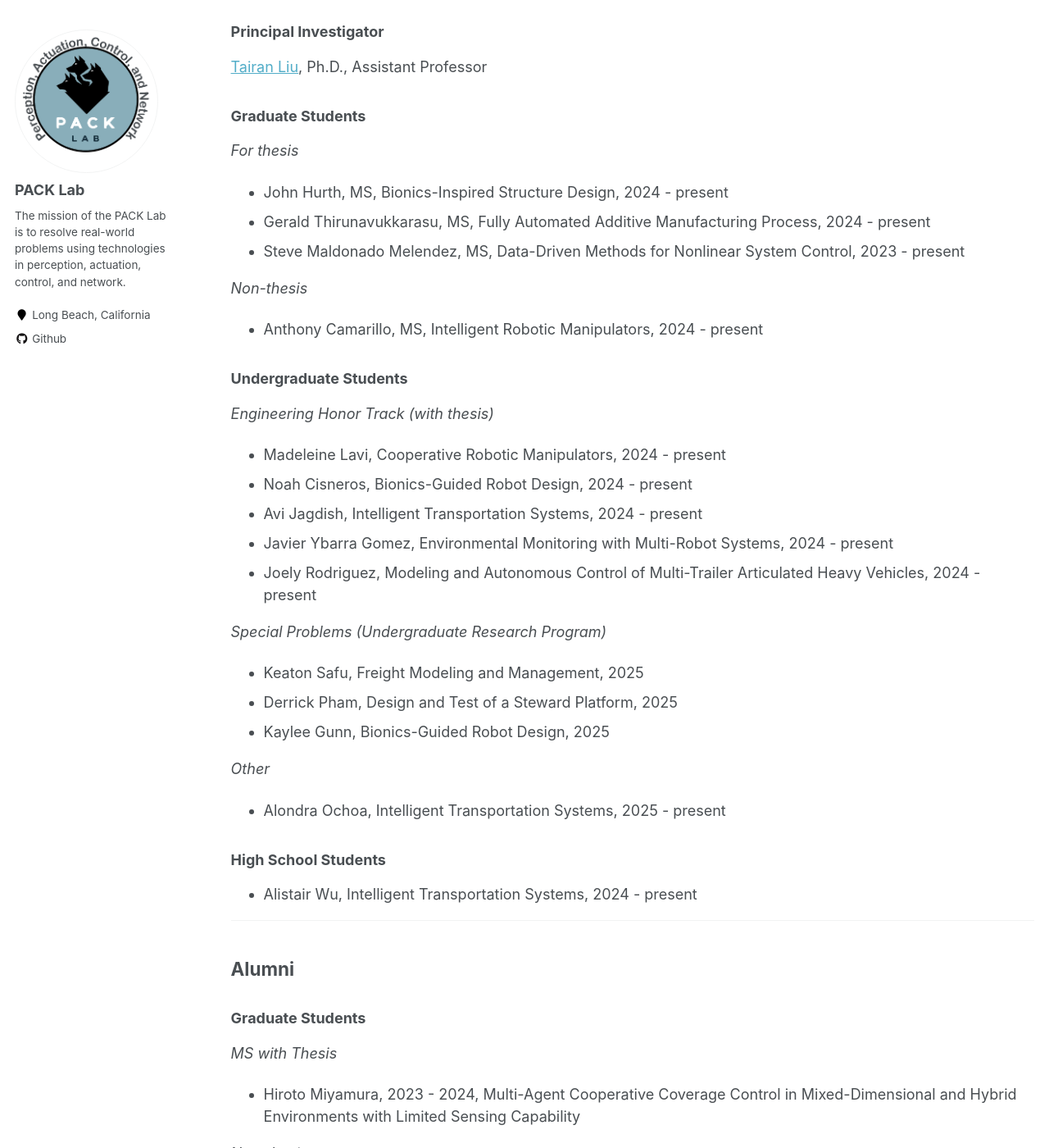
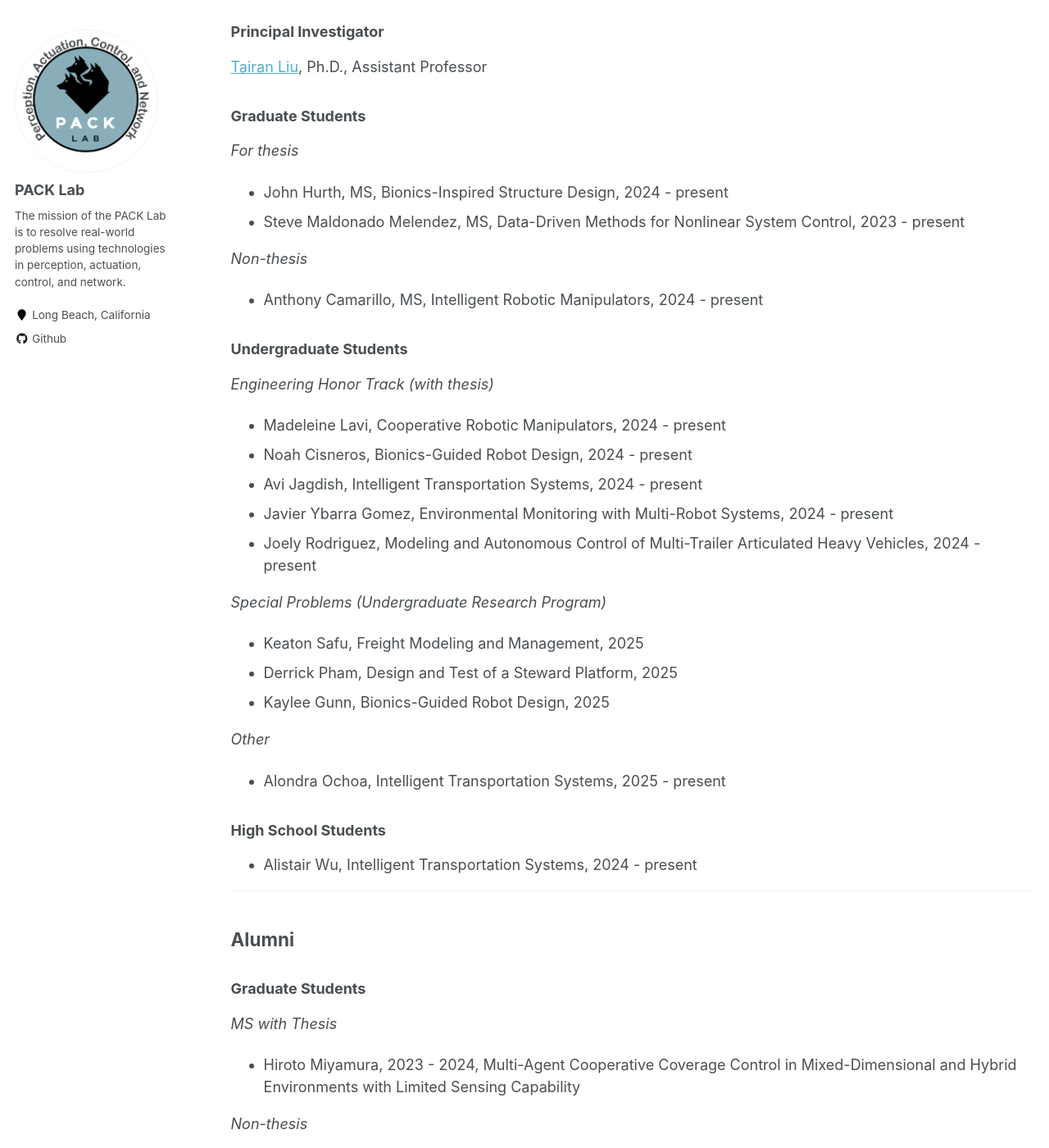
Before and after one commit to pack-lab/pack-lab.github.io, a Jekyll site: the page built from _pages/members.md, in a window 1280 px wide and 1400 px high, scrolled down 226 px. Shown: the whole window at 82% size. Built offline with Jekyll 4.4.1, drawn with Linux system fonts in a browser that asks for light colours; some of the changed text lies outside the part shown.

Commit message:
Update members.md

```diff
--- a/_pages/members.md
+++ b/_pages/members.md
@@ -16,7 +16,6 @@ author_profile: true
 *For thesis*
 
 * John Hurth, MS, Bionics-Inspired Structure Design, 2024 - present
-* Gerald Thirunavukkarasu, MS, Fully Automated Additive Manufacturing Process, 2024 - present
 * Steve Maldonado Melendez, MS, Data-Driven Methods for Nonlinear System Control, 2023 - present
 
 *Non-thesis*
```
Also changed, not shown: other parts of _pages/members.md (+1 -0 lines).
